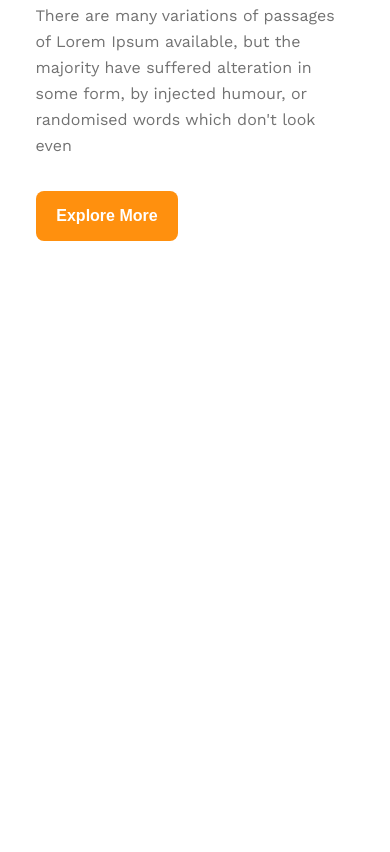
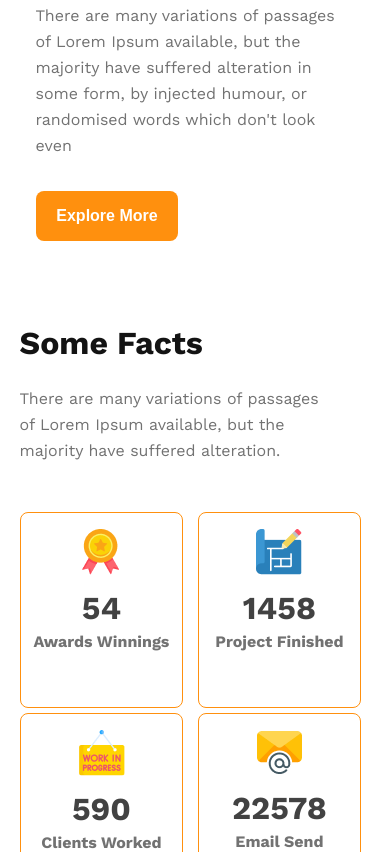
Before and after one commit to alamnahid/g3-architects-website, a plain HTML site: page index.html in a window 390 px wide. Shown: the part 1148-2000 px from the top of the page. Before the commit the page ends 1422 px from the top, so only its background shows below. Drawn offline with nearby package versions, Linux system fonts and the light colour scheme.

Commit message:
facts added

```diff
--- a/index.html
+++ b/index.html
@@ -41,6 +41,44 @@
                 <button class="primary-button">Explore More</button>
             </div>
         </section>
+
+        <!-- feature section  -->
+        <script>
+
+        </script>
+
+        <!-- facts section -->
+
+        <section class="facts-section">
+            <div class="facts-title-content">
+                <h1 class="fact-heading">Some Facts</h1>
+                <p class="fact-description">
+                    There are many variations of passages of Lorem Ipsum available, but the majority have suffered alteration.
+                </p>
+            </div>
+            <div class="fact-box-container">
+                <div class="card">
+                    <img src="images/icons/ribon.png" alt="">
+                    <h1 class="card-title">54</h1>
+                    <p class="card-description">Awards Winnings</p>
+                </div>
+                <div class="card">
+                    <img src="images/icons/projects.png" alt="">
+                    <h1 class="card-title">1458</h1>
+                    <p class="card-description">Project Finished</p>
+                </div>
+                <div class="card">
+                    <img src="images/icons/customers.png" alt="">
+                    <h1 class="card-title">590</h1>
+                    <p class="card-description">Clients Worked</p>
+                </div>
+                <div class="card">
+                    <img src="images/icons/email.png" alt="">
+                    <h1 class="card-title">22578</h1>
+                    <p class="card-description">Email Send</p>
+                </div>
+            </div>
+        </section>
     </main>
     <footer>
 
--- a/style/style.css
+++ b/style/style.css
@@ -88,7 +88,7 @@ nav li a{
 }
 .banner-img{
     margin-top: 1rem;
-    width: 100%;
+    width: 100%
 }
 
 /* team style */
@@ -97,6 +97,7 @@ nav li a{
     align-items: center;
     margin-top: 8rem;
     padding: 0 5rem;
+    justify-content: space-around;
 }
 
 .team-image-container{
@@ -136,8 +137,62 @@ margin-top: 1.5rem;
 margin-bottom: 2rem;
 }
 
+/* feature section style */
 
 
+
+
+
+/* facts section style  */
+.facts-section{
+    height: auto;
+    margin-top: 120px;
+}
+.fact-heading{
+    color: #131313;
+font-family: Work Sans;
+font-size: 2.8125rem;
+font-weight: 700;
+}
+.fact-description{
+    margin-top: 1.5rem;
+    margin-bottom: 6rem;
+    width: 33rem;
+    color:  #727272;
+font-family: Work Sans;
+font-size: 1rem;
+font-weight: 400;
+line-height: 1.625rem; /* 162.5% */
+}
+
+.fact-box-container{
+display: flex;
+justify-content: space-around;
+text-align: center;
+}
+.card{
+    border-radius: 0.5rem;
+border: 1px solid #FF900E;
+width: 15.11444rem;
+height: 15.11444rem;
+}
+.card > img{
+    margin-top: 3rem;
+}
+.card-title{
+    color: #424242;
+font-family: Work Sans;
+font-size: 2.8125rem;
+font-weight: 600;
+margin-top: 0.62rem;
+margin-bottom: 0.31rem;
+}
+.card-description{
+    color: #727272;
+font-family: Work Sans;
+font-size: 1.25rem;
+font-weight: 600;
+}
 
 
 
@@ -224,6 +279,39 @@ font-size: 2rem;
     }
 
 
+    /* facts section style  */
+    .facts-section{
+        height: auto;
+        margin-top: 50px;
+    }
+    .fact-heading{
+    font-size: 2rem;
+    }
+    .fact-description{
+        margin-bottom: 3rem;
+        width: 90%;
+    }
+
+    .fact-box-container{
+    display: grid;
+    grid-template-columns: repeat(2, 1fr);
+    gap: 5px;
+    }
+    .card{
+    width: 10.11444rem;
+    height: 12.11444rem;
+    }
+    .card > img{
+        margin-top: 1rem;
+    }
+    .card-title{
+    font-size: 2rem;
+    }
+    .card-description{
+    font-size: 1rem;
+    }
+
+
 
 }
 
@@ -268,4 +356,3 @@ font-size: 2rem;
 }
 
 }
-}
```
Lines whose indentation alone changed are shown as unchanged.
